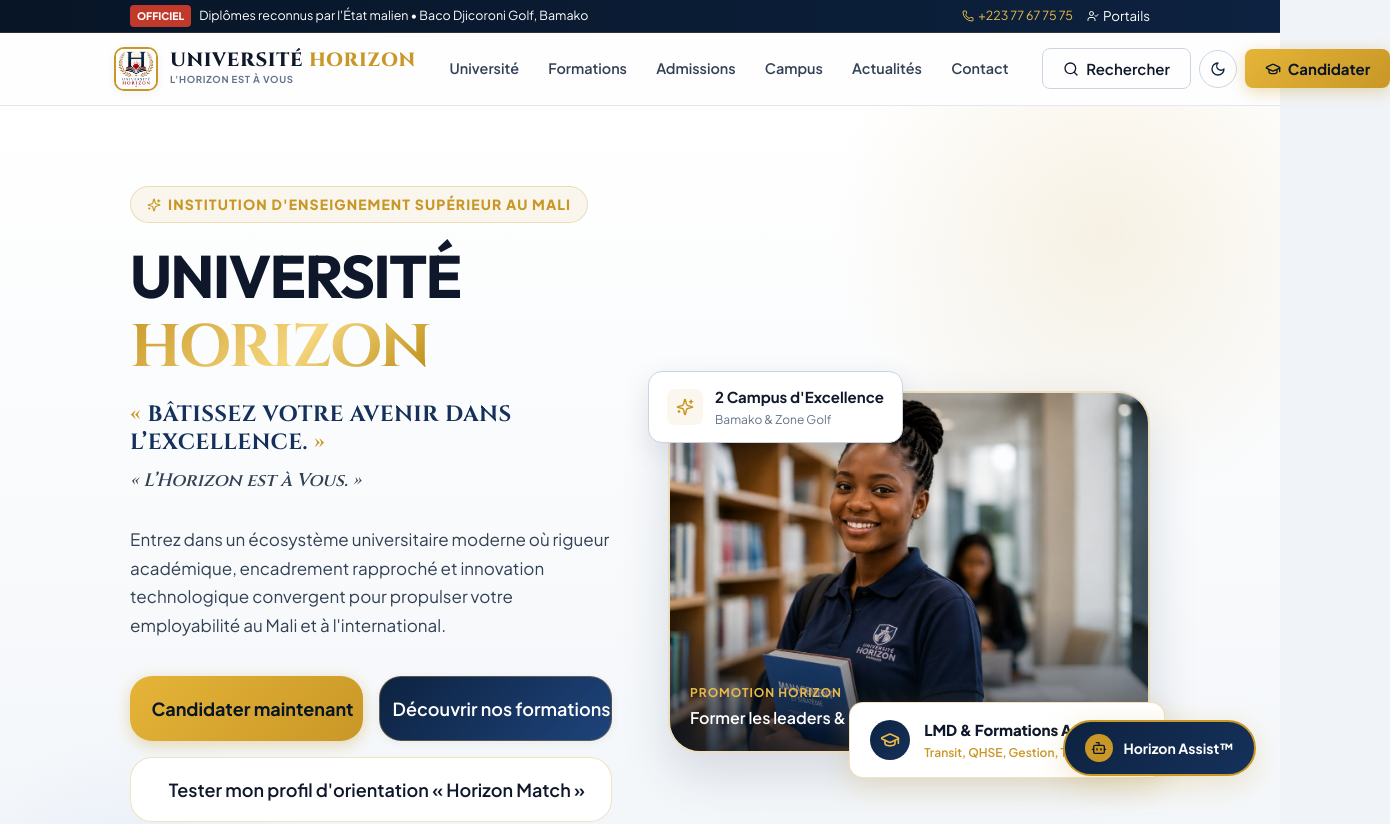
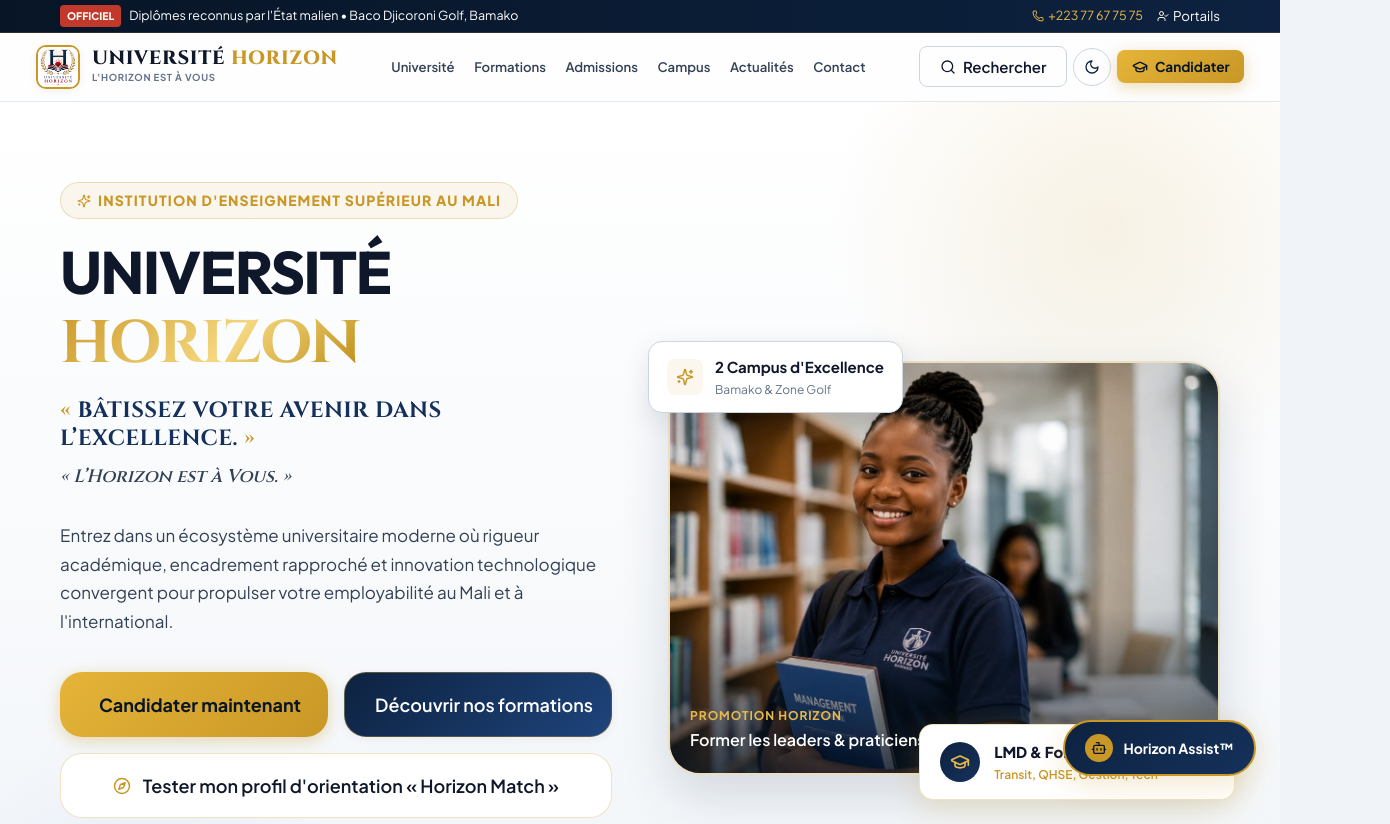
Before and after one commit to Dawissking/universite-horizon, a React (Vite) app: page / in a window 1280 px wide. Shown: the top 824 px of the page, 1390 px wide, since content can reach past the window. Built offline with nearby package versions, Linux system fonts and the light colour scheme; the HTML template or start-up script is replaced by a standard one.

Commit message:
Fix: improve header and layout for 14inch screens

```diff
--- a/src/components/Header.jsx
+++ b/src/components/Header.jsx
@@ -54,8 +54,8 @@
       </div>
 
       {/* Barre de navigation principale */}
-      <div className="hz-container" style={{ padding:'0.875rem 1.5rem' }}>
-        <div style={{ display:'flex', alignItems:'center', justifyContent:'space-between', gap:'1.25rem' }}>
+      <div className="hz-container" style={{ padding:'0.75rem 1rem' }}>
+        <div style={{ display:'flex', alignItems:'center', justifyContent:'space-between', gap:'0.75rem' }}>
 
           {/* Logo */}
           <Link to="/" style={{ display:'flex', alignItems:'center', gap:'12px', flexShrink:0 }}>
@@ -91,7 +91,7 @@
           </nav>
 
           {/* Actions */}
-          <div style={{ display:'flex', alignItems:'center', gap:'8px' }}>
+          <div style={{ display:'flex', alignItems:'center', gap:'6px', flexShrink:0 }}>
             <button
               onClick={onOpenSearch}
               className="btn btn-outline btn-sm"
--- a/src/index.css
+++ b/src/index.css
@@ -528,12 +528,13 @@
 
 .nav-link {
   font-weight: 600;
-  font-size: 0.9rem;
+  font-size: 0.85rem;
   color: var(--text-600);
-  padding: 0.45rem 0.85rem;
+  padding: 0.4rem 0.65rem;
   border-radius: var(--radius-sm);
   transition: all var(--dur-fast);
   position: relative;
+  white-space: nowrap;
 }
 .nav-link::after {
   content: '';
@@ -748,7 +749,7 @@
 
 /* Petits portables / 14" */
 @media (min-width: 1025px) and (max-width: 1280px) {
-  .hz-container { max-width: 1100px; }
+  .hz-container { max-width: 1240px; }
   h1 { font-size: clamp(2.5rem, 4vw, 3.5rem); }
   h2 { font-size: clamp(2rem, 3vw, 2.75rem); }
 }
@@ -776,6 +777,12 @@
   .nav-link { padding: 0.35rem 0.6rem; font-size: 0.8rem; }
 }
 
+/* Header compact pour 14" */
+@media (min-width: 1025px) and (max-width: 1280px) {
+  .nav-link { padding: 0.35rem 0.55rem; font-size: 0.82rem; }
+  #header-cta { padding: 0.5rem 0.9rem !important; font-size: 0.85rem !important; }
+}
+
 /* Cartes et composants */
 @media (max-width: 768px) {
   .card { padding: 1.25rem !important; }
```
